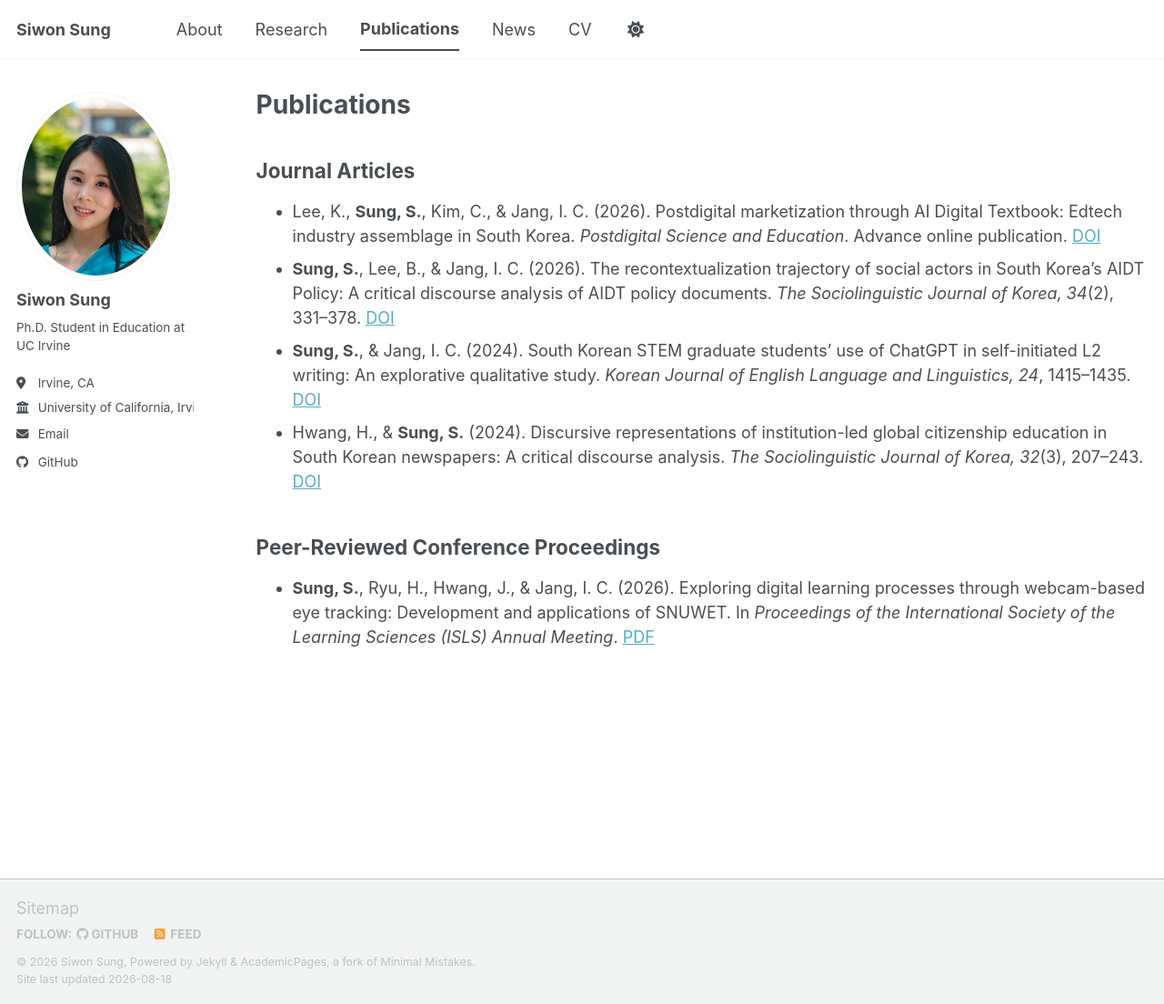
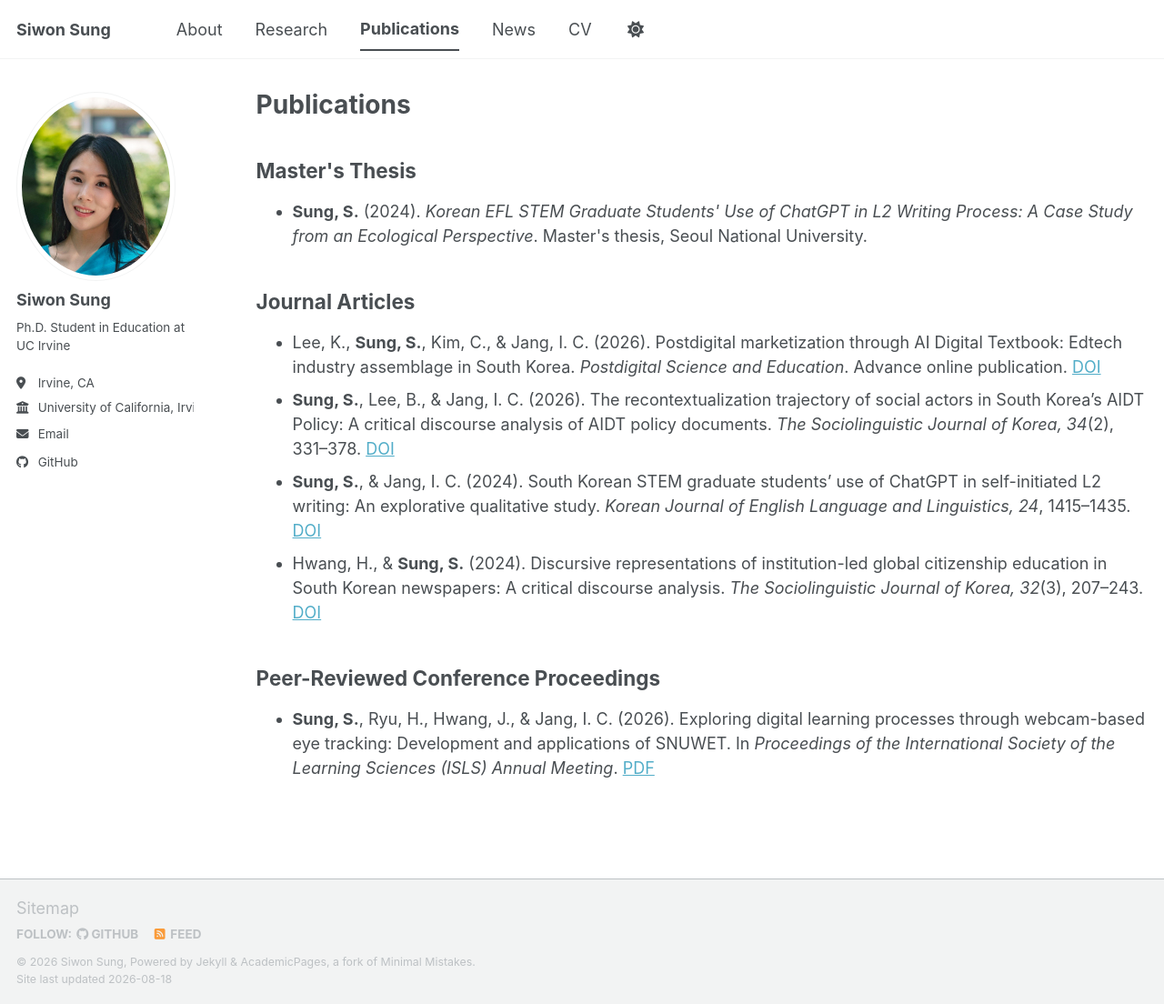
Before and after one commit to siwonsung/siwonsung.github.io, a Jekyll site: the page built from _pages/publications.html, in a window 1280 px wide and 1104 px high. Shown: the whole window at 91% size. Built offline with Jekyll 4.4.1, drawn with Linux system fonts in a browser that asks for light colours; a script bundle is joined from its source files by our own code; library files that are not in the unit come from our copies.

Commit message:
Add master's thesis to publications

```diff
--- a/_pages/publications.html
+++ b/_pages/publications.html
@@ -4,6 +4,14 @@ title: "Publications"
 permalink: /publications/
 author_profile: true
 ---
+
+{% assign thesis_file = site.static_files | where: "path", "/files/Siwon_Sung_MA_Thesis_2024.pdf" | first %}
+
+<h2>Master's Thesis</h2>
+
+<ul>
+  <li><strong>Sung, S.</strong> (2024). <em>Korean EFL STEM Graduate Students' Use of ChatGPT in L2 Writing Process: A Case Study from an Ecological Perspective</em>. Master's thesis, Seoul National University.{% if thesis_file %} <a href="{{ '/files/Siwon_Sung_MA_Thesis_2024.pdf' | relative_url }}" target="_blank" rel="noopener">PDF</a>{% endif %}</li>
+</ul>
 
 <h2>Journal Articles</h2>
 
```
